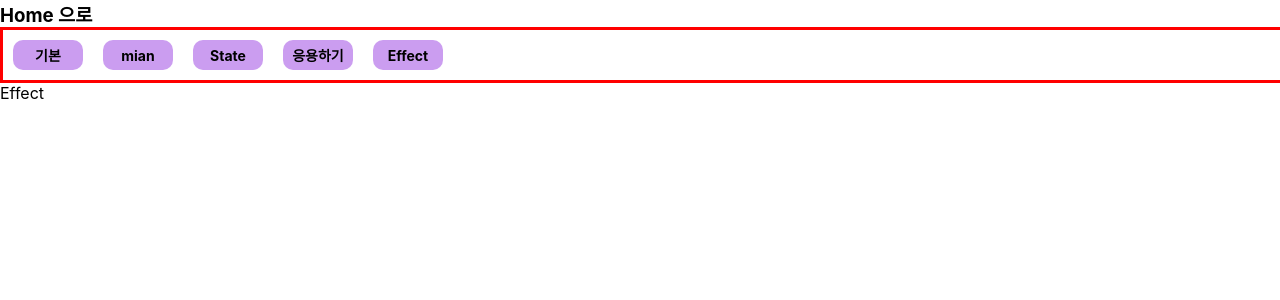
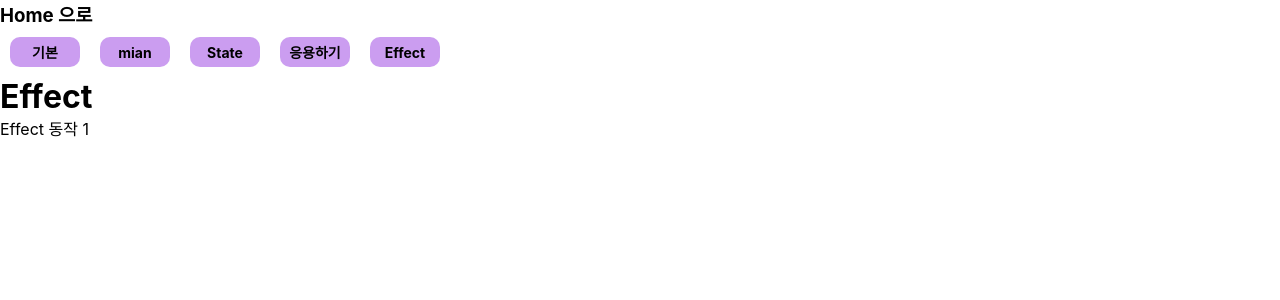
Before and after one commit to MollangPiu/reactStudy, a React (Create React App) app: page / in a window 1280 px wide. Both pictures are taken after a click on the element "Effect". Shown: the top 300 px of the page. Built offline with nearby package versions, Linux system fonts and the light colour scheme.

Commit message:
Feat: effect

```diff
--- a/src/App.css
+++ b/src/App.css
@@ -35,7 +35,6 @@
   display: flex;
   width: 100%;
   height: 50px;
-  border: 3px red solid;
 }
 
 .navArea .btnArea {
--- a/src/App.js
+++ b/src/App.js
@@ -20,6 +20,8 @@ import Stat3 from './sta/Sta3'
 import Stat4 from './sta/Sta4'
 import Stat5 from './sta/Sta5'
 import Stat6 from './sta/Sta6'
+
+import Eft1 from './effect/Eft1'
 
 
 class App extends Component {
@@ -56,6 +58,8 @@ class App extends Component {
             <Route path={'/sta4'} element={<Stat4 />} />
             <Route path={'/sta5'} element={<Stat5 />} />
             <Route path={'/sta6'} element={<Stat6 />} />
+
+            <Route parh={'./eft1'} element={<Eft1 />} />
           </Routes>
         </BrowserRouter>
       </div>
@@ -174,7 +178,11 @@ function Application(props) {
 function Effect(props) {
   return(
     <div>
-      Effect
+      <h1>Effect</h1>
+      <a className='mainDiv' onClick={e=> {
+        e.preventDefault();
+        props.onPage('./eft1');
+      }}>Effect 동작 1</a>
     </div>
   )
 }
--- /dev/null
+++ b/src/effect/Eft1.js
@@ -0,0 +1,17 @@
+import React, { useState } from 'react'
+
+function Study() {
+
+    const [sta, setSta] = useState(0);
+    const [sta1, setSta1] = useState(5);
+
+    return (
+        <div>
+            <div>{sta}</div>
+            <div>{sta1}</div>
+            <input type="button" value="버튼" onClick={e => {setSta(sta+1)}}></input>
+        </div>
+    )
+}
+
+export default Study;
```
Lines whose indentation alone changed are shown as unchanged.
